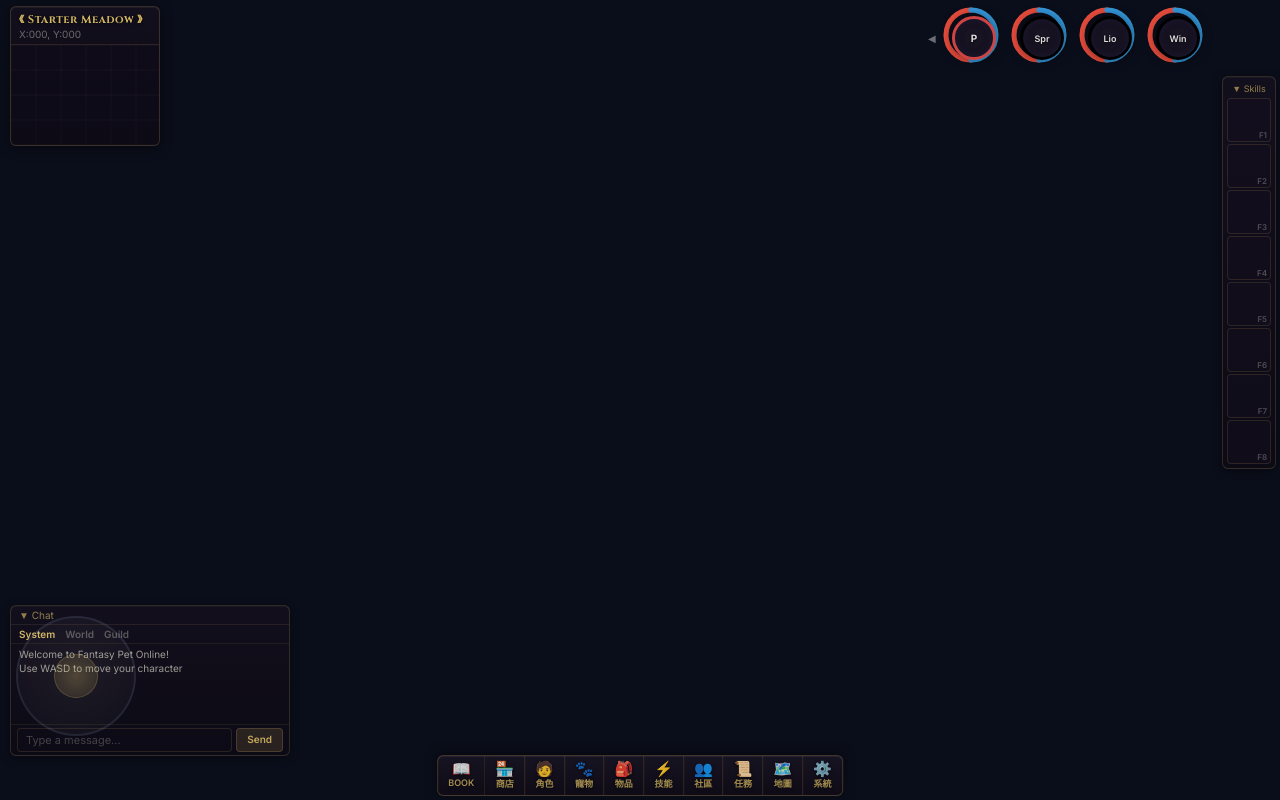
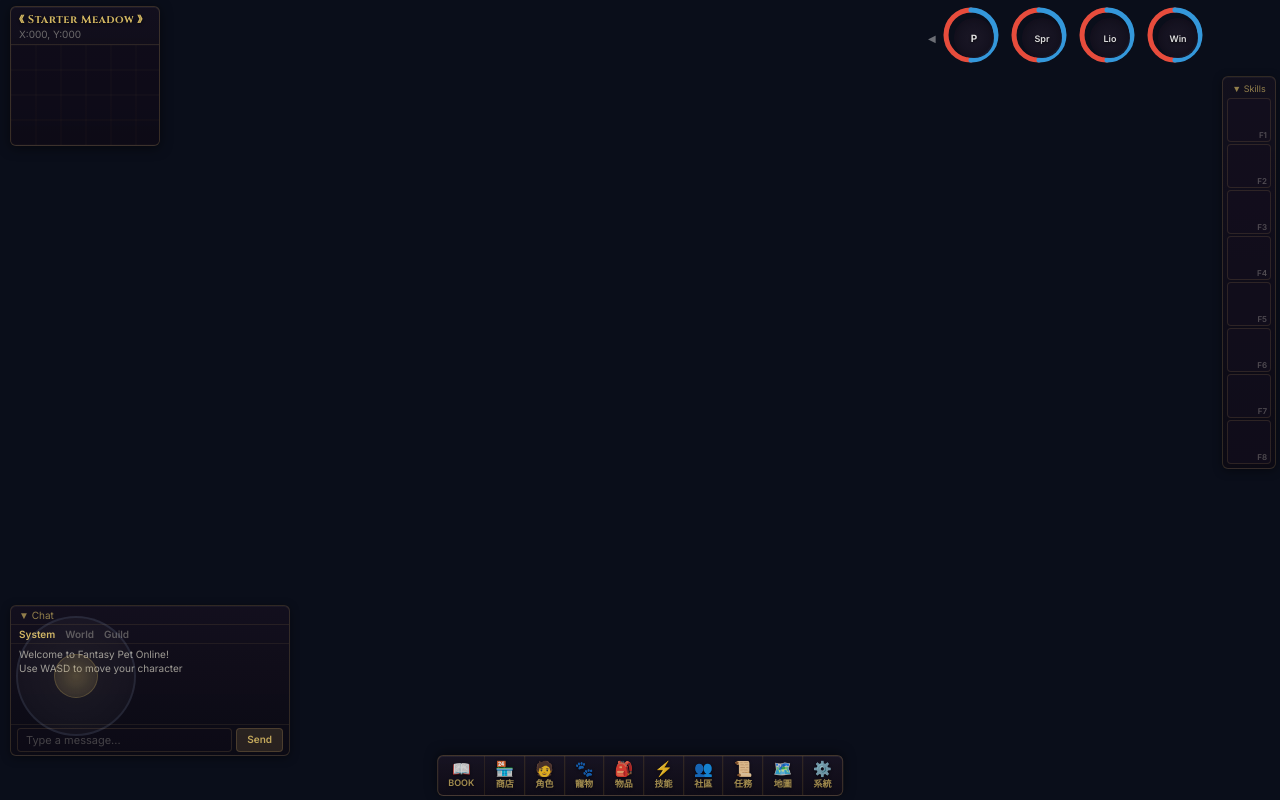
Before and after one commit to kachun2021/RPGPRO-01, a website built with Vite: page index.html in a window 1280 px wide. Built offline with nearby package versions, Linux system fonts and the light colour scheme; what @babylonjs/core would draw is missing.

Commit message:
fix: portrait single ring only (removed inner border, SVG arcs as sole ring)

```diff
--- a/index.html
+++ b/index.html
@@ -145,15 +145,14 @@
       top: 50%;
       left: 50%;
       transform: translate(-50%, -50%);
-      width: 44px;
-      height: 44px;
+      width: 40px;
+      height: 40px;
       border-radius: 50%;
-      border: 3px solid #E06060;
-      background: radial-gradient(circle, rgba(30, 25, 40, 0.85), rgba(15, 12, 25, 0.92));
+      border: none;
+      background: radial-gradient(circle, rgba(30, 25, 40, 0.9), rgba(15, 12, 25, 0.95));
       display: flex;
       align-items: center;
       justify-content: center;
-      box-shadow: 0 0 12px rgba(0, 0, 0, 0.5), inset 0 0 8px rgba(100, 80, 180, 0.15);
       overflow: hidden;
     }
 
--- a/src/ui/HUD.ts
+++ b/src/ui/HUD.ts
@@ -92,7 +92,6 @@ export class HUD {
             // Inner circle
             const inner = document.createElement('div');
             inner.className = 'hud-portrait-inner';
-            inner.style.borderColor = borderColor;
             inner.innerHTML = `<span style="font-size:10px;color:#ddd;font-weight:700;text-shadow:0 1px 3px rgba(0,0,0,0.8)">${label}</span>`;
 
             // SVG for HP (red, left half) + MP (blue, right half)
@@ -160,12 +159,10 @@ export class HUD {
                   const inner = w.querySelector('.hud-portrait-inner') as HTMLDivElement;
                   if (pet) {
                         const c = SERIES_COLORS[pet.def.series];
-                        inner.style.borderColor = `rgb(${Math.round(c.r * 255)},${Math.round(c.g * 255)},${Math.round(c.b * 255)})`;
                         inner.innerHTML = `<span style="font-size:9px;color:#ddd;font-weight:600;text-shadow:0 1px 3px rgba(0,0,0,0.8)">${pet.def.name.substring(0, 3)}</span>`;
                         this._setArc(w, 'hp-arc', pet.stats.hp / pet.stats.maxHp, 180, 360);
                         this._setArc(w, 'mp-arc', pet.stats.mp / pet.stats.maxMp, 0, 180);
                   } else {
-                        inner.style.borderColor = '#444';
                         inner.innerHTML = '<span style="font-size:10px;color:#555">—</span>';
                         this._setArc(w, 'hp-arc', 0, 180, 360);
                         this._setArc(w, 'mp-arc', 0, 0, 180);
```
